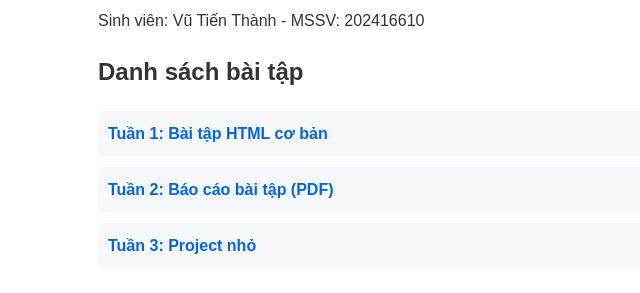
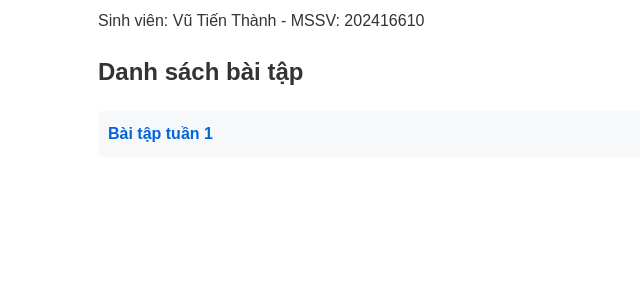
Before and after one commit to ThanhThanh112/IT4409-Exercises, a plain HTML site: page index.html in a window 1280 px wide. Shown: the part 105-398 px from the top of the page, without its empty margins (217-857 px from the left). Drawn offline with Linux system fonts and the light colour scheme.

Commit message:
index.html

```diff
--- a/index.html
+++ b/index.html
@@ -19,10 +19,7 @@
 
     <h2>Danh sách bài tập</h2>
     <ul>
-        <!-- Thay thế các link và tên file tương ứng với bài tập của bạn -->
-        <li><a href="tuan1/bai1.html">Tuần 1: Bài tập HTML cơ bản</a></li>
-        <li><a href="tuan2/bai2.pdf">Tuần 2: Báo cáo bài tập (PDF)</a></li>
-        <li><a href="tuan3/">Tuần 3: Project nhỏ</a></li>
+        <li><a href="tuan1/bai1.html">Bài tập tuần 1</a></li>
     </ul>
 </body>
 </html>
```
